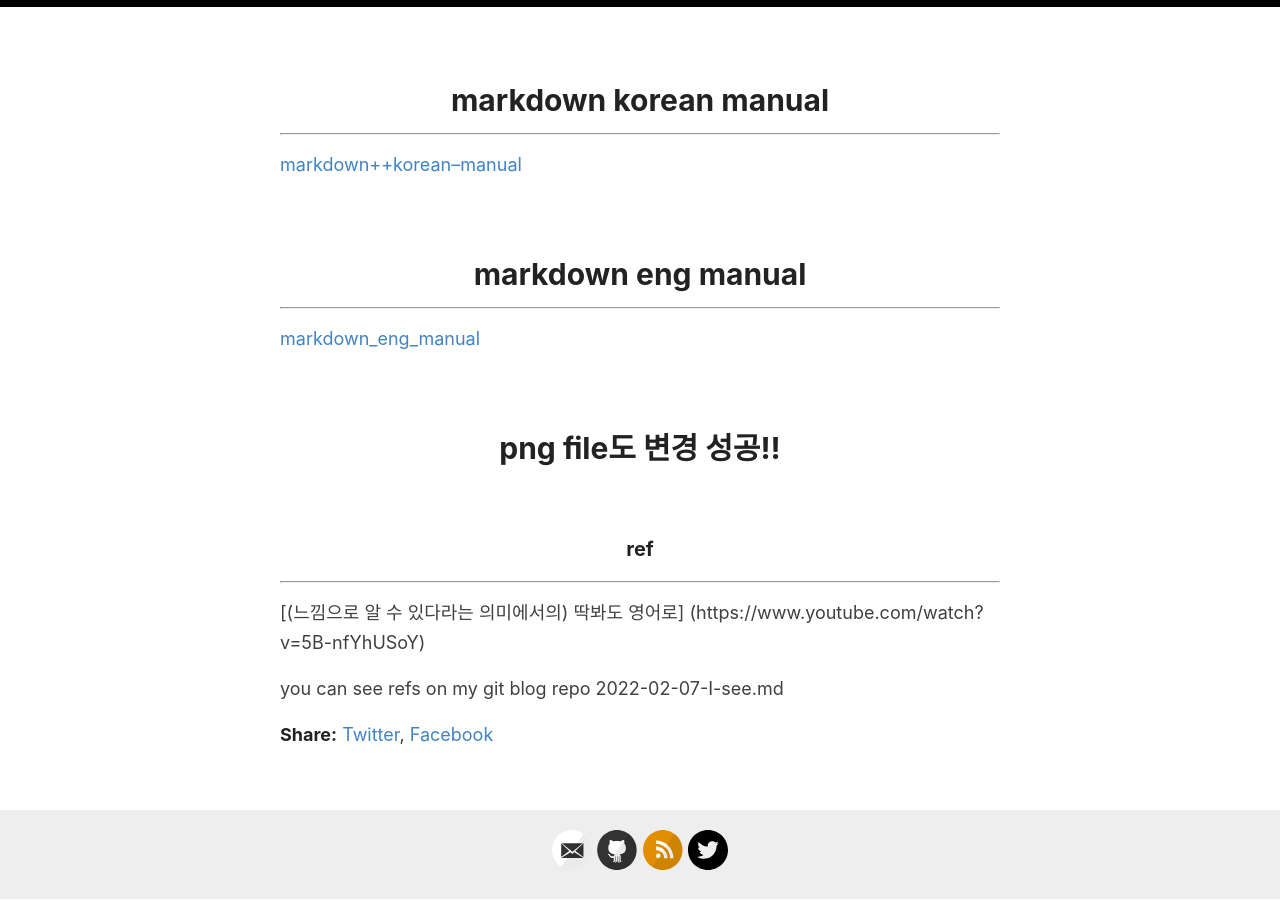
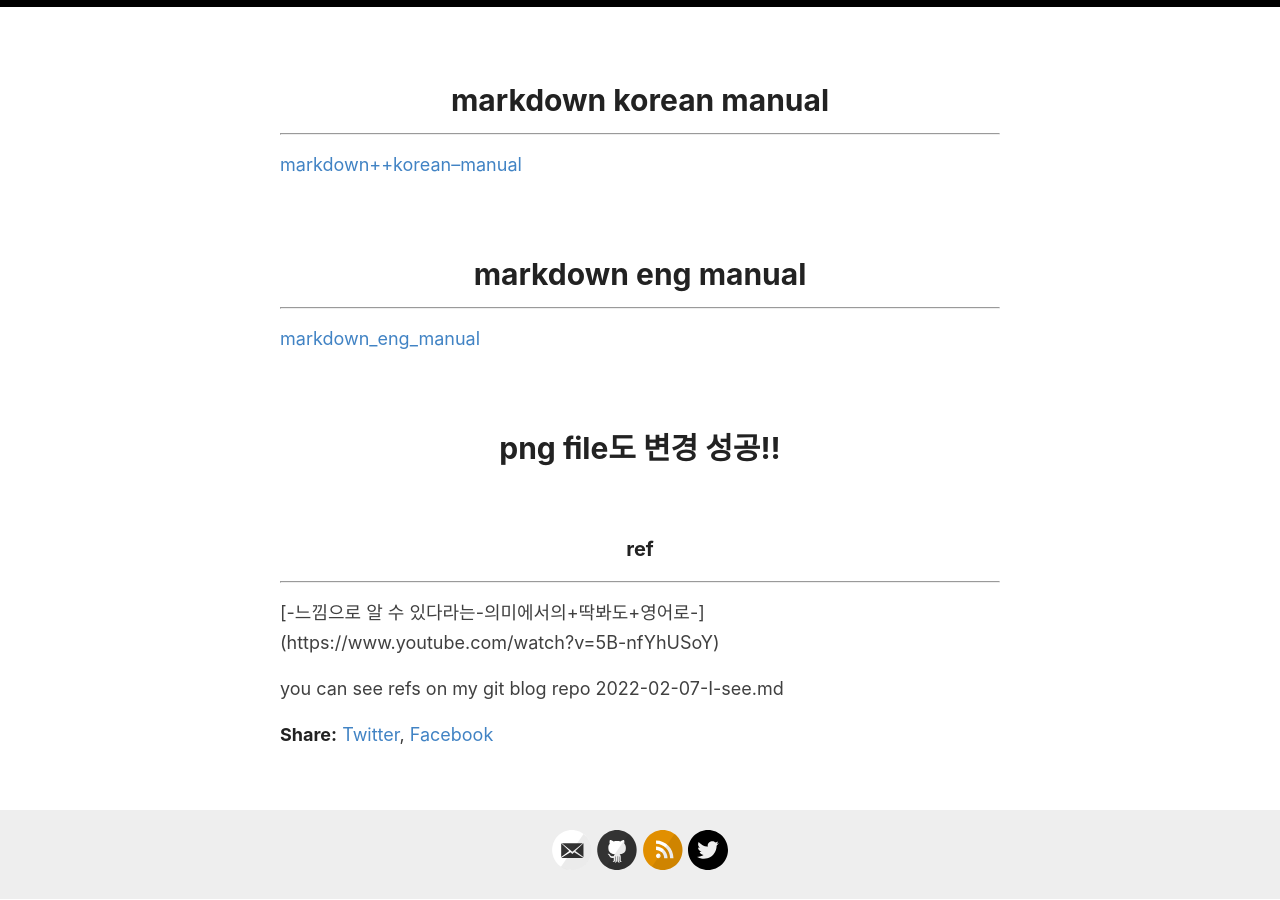
Before and after one commit to GaYounKoh/gayoun_reverie.github.io, a Jekyll site: the page built from _posts/2022-02-07-I-see.md, in a window 1280 px wide and 900 px high, scrolled down 703 px. Built offline with Jekyll 4.4.1, drawn with Linux system fonts in a browser that asks for light colours; comment, search, counter and statistics services are not loaded.

Commit message:
Update 2022-02-07-I-see.md

```diff
--- a/_posts/2022-02-07-I-see.md
+++ b/_posts/2022-02-07-I-see.md
@@ -36,6 +36,6 @@ ___
 ### ref
 ---
 [markdown korean manual]: https://tinydew4.gitbooks.io/gitbook-documentation/content/ko/format/markdown.html
-[(느낌으로 알 수 있다라는 의미에서의) 딱봐도 영어로] (https://www.youtube.com/watch?v=5B-nfYhUSoY)
+[-느낌으로 알 수 있다라는-의미에서의+딱봐도+영어로-] (https://www.youtube.com/watch?v=5B-nfYhUSoY)
 
 you can see refs on my git blog repo 2022-02-07-I-see.md
```
